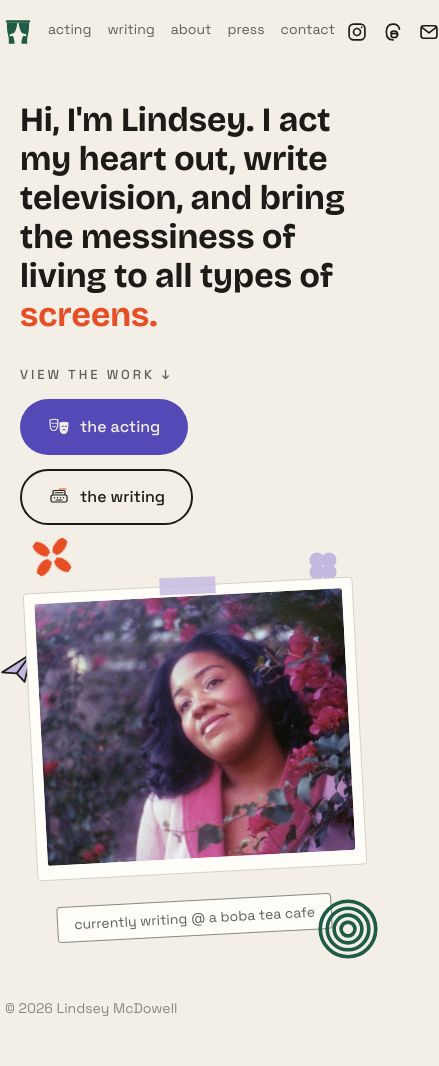
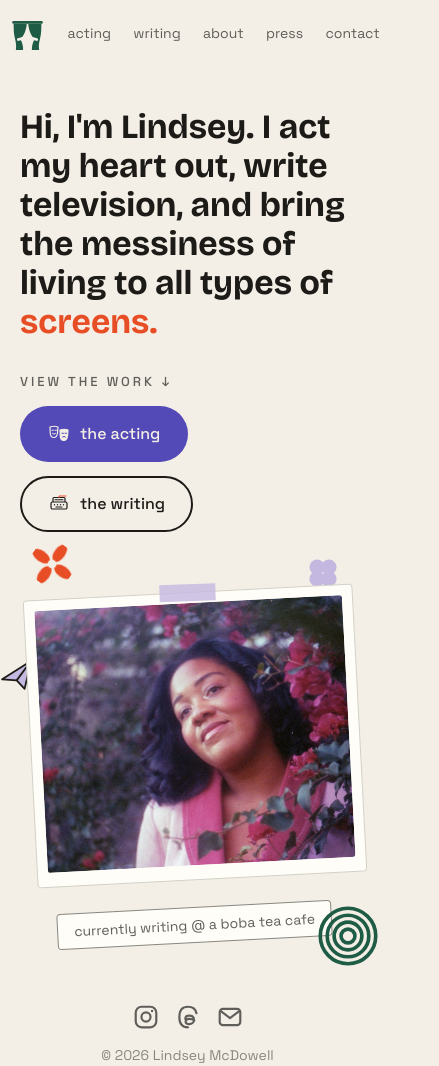
Before and after one commit to qwertypie90/lindsey-portfolio, a React (Vite) app: page / in a window 390 px wide. Shown: the whole page, 439 px wide, since content can reach past the window. Before the commit the page ends 1019 px from the top, so only its background shows below. Built offline with nearby package versions, Linux system fonts and the light colour scheme.

Commit message:
icon and nav sizing

```diff
--- a/src/App.tsx
+++ b/src/App.tsx
@@ -23,6 +23,27 @@ function Footer() {
       <span>
         © {new Date().getFullYear()} {site.name}
       </span>
+      <div className="footer-social">
+        <a href={site.instagram} target="_blank" rel="noreferrer" aria-label="Instagram">
+          <svg width="26" height="26" viewBox="0 0 24 24" fill="none" stroke="currentColor" strokeWidth="2" strokeLinecap="round" strokeLinejoin="round" aria-hidden="true">
+            <rect x="2.5" y="2.5" width="19" height="19" rx="5.5" />
+            <circle cx="12" cy="12" r="4.2" />
+            <circle cx="17.6" cy="6.4" r="1.1" fill="currentColor" stroke="none" />
+          </svg>
+        </a>
+        <a href={site.threads} target="_blank" rel="noreferrer" aria-label="Threads">
+          <svg width="26" height="26" viewBox="0 0 24 24" fill="none" stroke="currentColor" strokeWidth="2" strokeLinecap="round" aria-hidden="true">
+            <path d="M12 21.5c-5 0-8-3.2-8-9.5S7 2.5 12 2.5c4.3 0 7.1 2.3 7.8 6" />
+            <path d="M9.5 13.8c0-1.8 1.5-3 3.5-3 2.6 0 4.5 1.3 4.5 3.8s-2 4-4.4 4c-1.9 0-3.3-1-3.3-2.5s1.4-2.4 3.2-2.4c2.9 0 4.8 1.5 4.8 1.5" />
+          </svg>
+        </a>
+        <a href={`mailto:${site.email}`} aria-label="Email Lindsey">
+          <svg width="26" height="26" viewBox="0 0 24 24" fill="none" stroke="currentColor" strokeWidth="2" strokeLinecap="round" strokeLinejoin="round" aria-hidden="true">
+            <rect x="2.5" y="4.5" width="19" height="15" rx="3" />
+            <path d="M3.5 6.5 L12 13 L20.5 6.5" />
+          </svg>
+        </a>
+      </div>
     </footer>
   );
 }
--- a/src/styles.css
+++ b/src/styles.css
@@ -1334,13 +1334,72 @@ img {
   .laurel {
     white-space: normal;
   }
+}
 
+@media (max-width: 460px) {
   .page-head {
     padding-right: 60px;
   }
 
   .page-head .doodle {
     right: 4px !important;
+  }
+}
+
+@media (max-width: 450px) {
+  .nav {
+    justify-content: center;
+  }
+
+  .nav-left {
+    width: 100%;
+    justify-content: space-evenly;
+    gap: 0;
+  }
+
+  .nav-link {
+    font-size: 13px;
+  }
+
+  .monogram svg {
+    width: 35px;
+    height: 35px;
+  }
+}
+
+@media (max-width: 450px) {
+  .nav-social {
+    display: none;
+  }
+
+  .site-footer {
+    flex-direction: column;
+    align-items: center;
+    text-align: center;
+    gap: 14px;
+  }
+
+  .footer-social {
+    display: flex;
+    align-items: center;
+    gap: 16px;
+    order: -1;
+  }
+
+  .footer-social a {
+    color: var(--muted);
+    display: flex;
+    transition: color 0.15s ease;
+  }
+
+  .footer-social a:hover {
+    color: var(--orange);
+  }
+}
+
+@media (min-width: 451px) {
+  .footer-social {
+    display: none;
   }
 }
 
@@ -1356,16 +1415,6 @@ img {
   .monogram svg {
     width: 24px;
     height: 24px;
-  }
-
-  .nav-social {
-    gap: 8px;
-    margin-left: 6px;
-  }
-
-  .nav-social svg {
-    width: 16px;
-    height: 16px;
   }
 }
 
```
